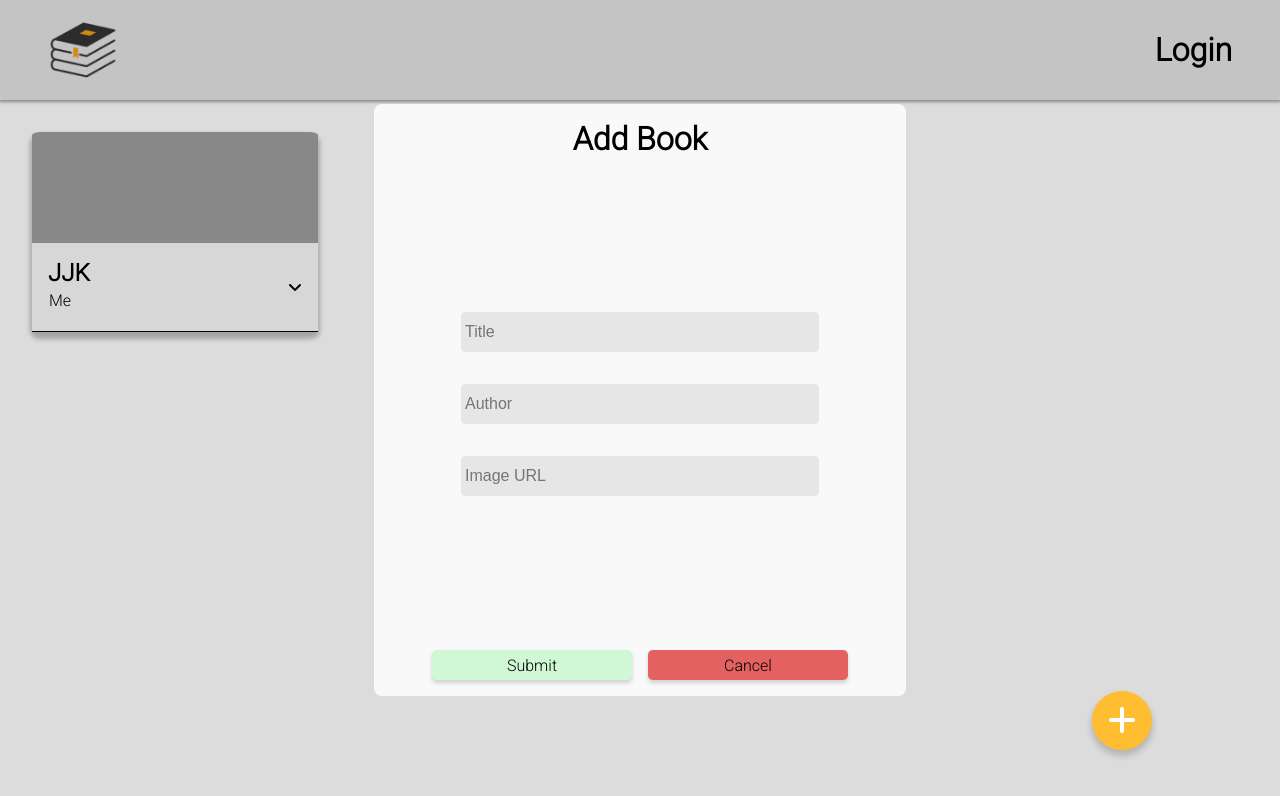
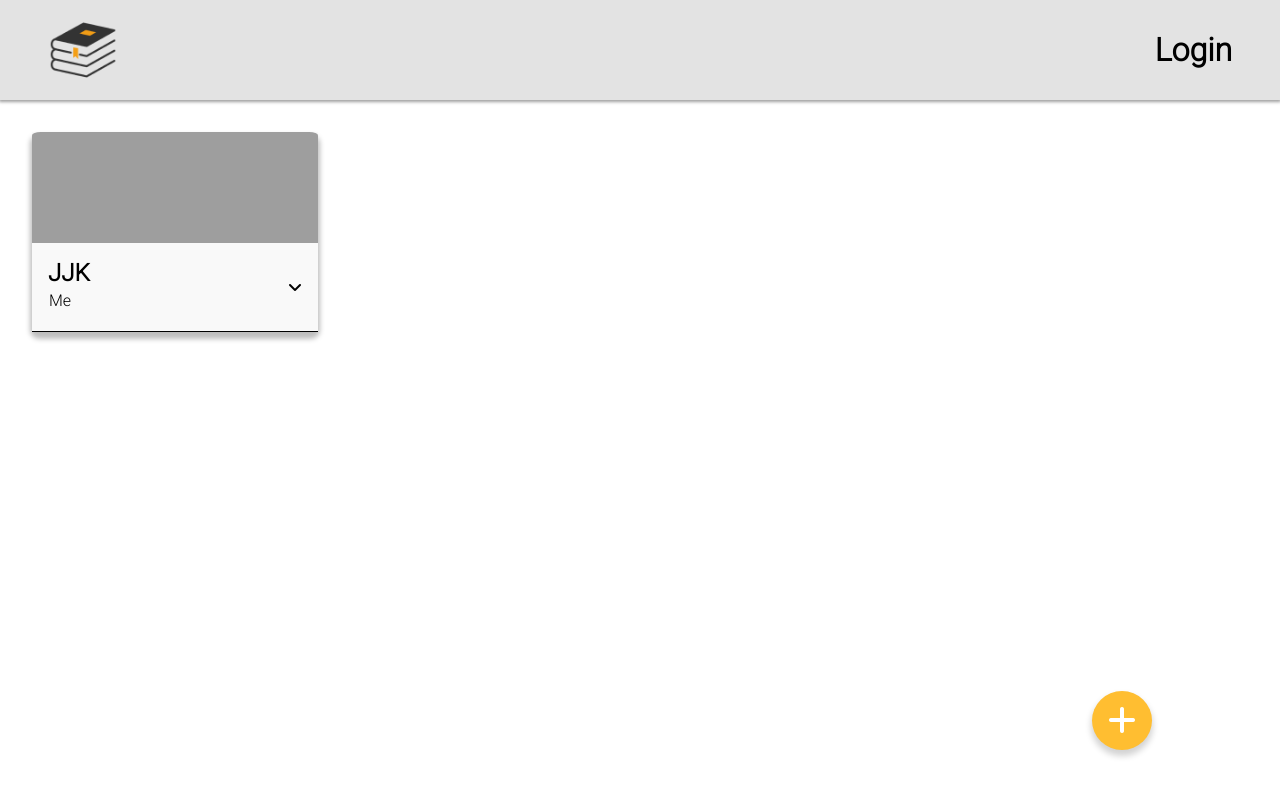
Before and after one commit to carnoldcoding/library-app, a plain HTML site: page index.html in a window 1280 px wide. Drawn offline with Linux system fonts and the light colour scheme; grey boxes are pictures that could not be loaded.

Commit message:
Update index.html

```diff
--- a/index.html
+++ b/index.html
@@ -44,7 +44,7 @@
             <i class="fa-solid fa-plus fa-2xl"></i>
         </div>
         <!-- Add Card Form -->
-        <div class="add-card-form-container ">
+        <div class="add-card-form-container hidden">
             <div class="add-card-form">
                 <h1>Add Book</h1>
                 <div class="forms">
```
